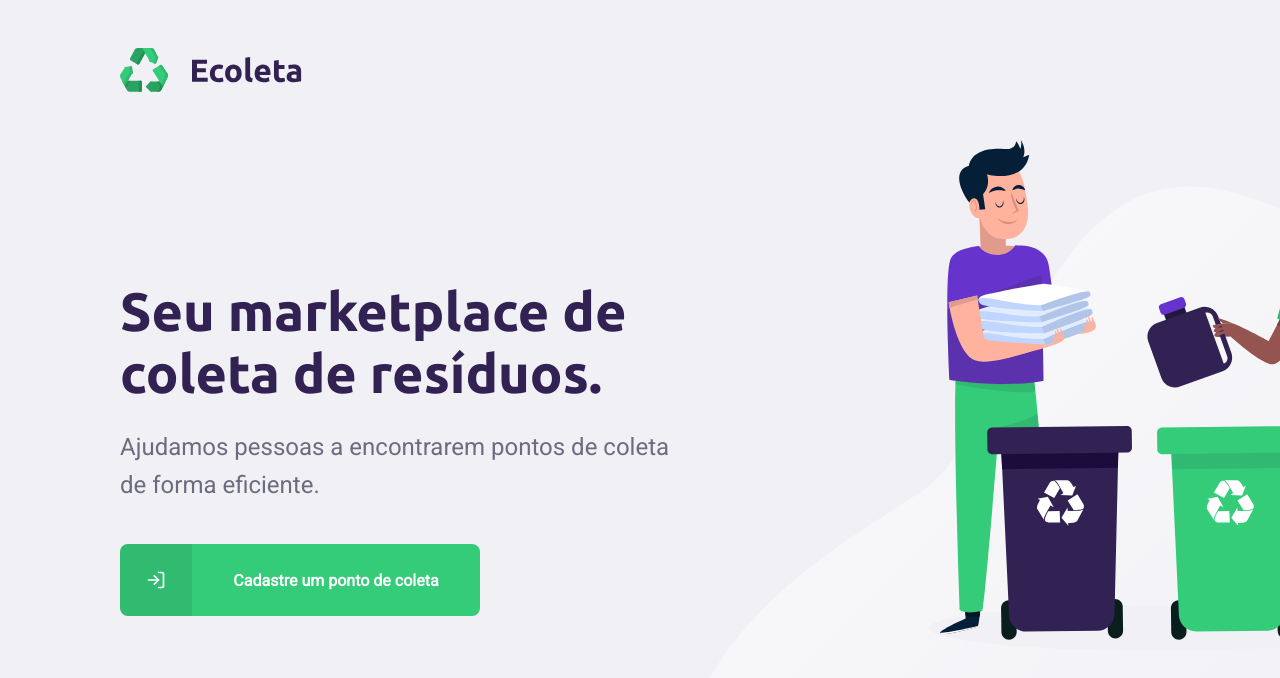
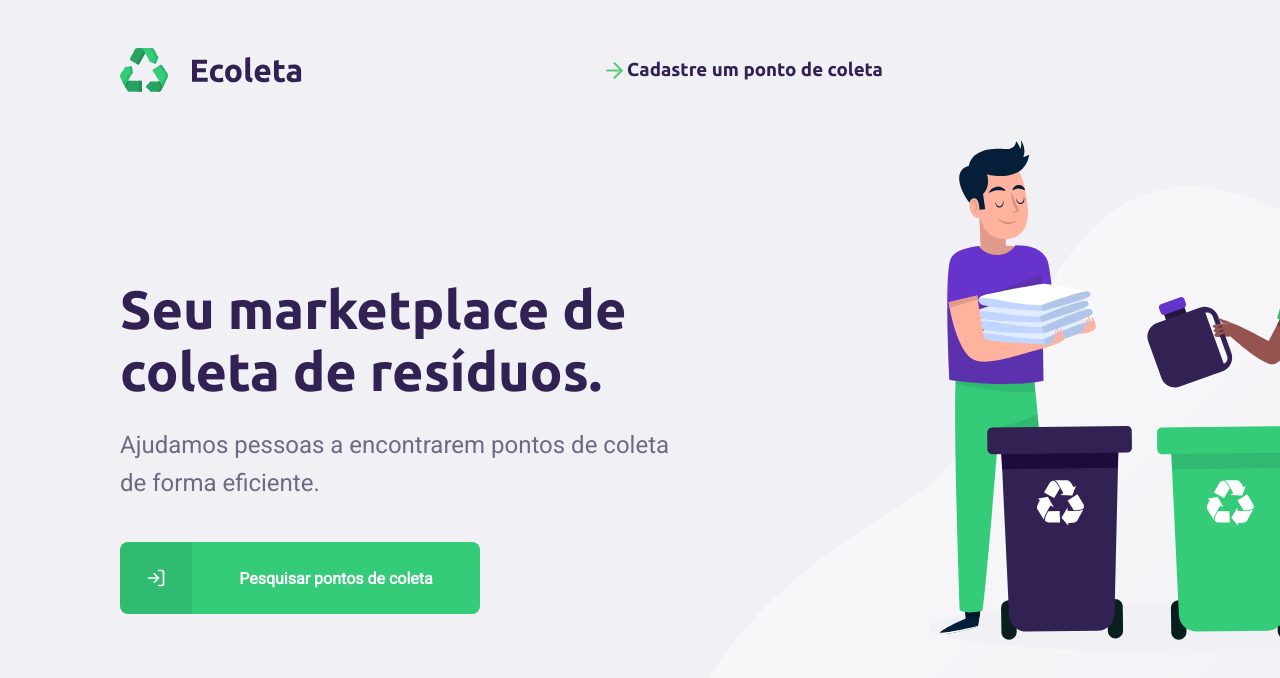
Before and after one commit to Note45/Ecoleta-NLW-1, a React (Create React App) app in the folder web/: page / in a window 1280 px wide. Shown: the top 678 px of the page. Built offline with nearby package versions, Linux system fonts and the light colour scheme.

Commit message:
Created button to search for a point in the home page

```diff
--- a/web/src/pages/CreatePoint/styles.css
+++ b/web/src/pages/CreatePoint/styles.css
@@ -1,13 +1,11 @@
 #page-create-point {
   width: 100%;
   max-width: 1100px;
-
   margin: 0 auto;
 }
 
 #page-create-point header {
   margin-top: 48px;
-
   display: flex;
   justify-content: space-between;
   align-items: center;
@@ -17,7 +15,6 @@
   color: var(--title-color);
   font-weight: bold;
   text-decoration: none;
-
   display: flex;
   align-items: center;
 }
--- a/web/src/pages/Home/index.tsx
+++ b/web/src/pages/Home/index.tsx
@@ -1,5 +1,5 @@
 import React from 'react';
-import { FiLogIn } from 'react-icons/fi';
+import { FiLogIn, FiArrowRight } from 'react-icons/fi';
 import { Link } from 'react-router-dom';
 
 import './styles.css';
@@ -12,17 +12,22 @@ const Home = () => {
       <div className='content'>
         <header>
           <img src={logo} alt='Ecoleta' />
+
+          <Link to="/create-point" className='createPointLink'>
+            <FiArrowRight size={25} color='#56cc7a'/>
+            <h3>Cadastre um ponto de coleta</h3>
+          </Link>
         </header>
 
         <main>
           <h1>Seu marketplace de coleta de resíduos.</h1>
           <p>Ajudamos pessoas a encontrarem pontos de coleta de forma eficiente.</p>
 
-          <Link to="/create-point">
+          <Link to="/search-point">
             <span>
               <FiLogIn />
             </span>
-            <strong>Cadastre um ponto de coleta</strong>
+            <strong>Pesquisar pontos de coleta</strong>
           </Link>
         </main>
       </div>
--- a/web/src/pages/Home/styles.css
+++ b/web/src/pages/Home/styles.css
@@ -17,13 +17,24 @@
 }
 
 #page-home .content header {
-  margin: 48px 0 0;
+  margin-top: 48px;
+  display: flex;
+  align-items: center;
+  justify-content: center;
+}
+
+#page-home .content header .createPointLink {
+  color: var(--title-color);
+  font-weight: bold;
+  text-decoration: none;
+  display: flex;
+  align-items: center;
+  margin-left: 300px;
 }
 
 #page-home .content main {
   flex: 1;
   max-width: 560px;
-
   display: flex;
   flex-direction: column;
   justify-content: center;
--- /dev/null
+++ b/web/src/pages/SearchPoint/index.tsx
@@ -0,0 +1,9 @@
+import React from 'react';
+
+const SearchPoint = () => {
+  return(
+    <h1>Página SearchPoint</h1>
+  );
+}
+
+export default SearchPoint;
--- a/web/src/routes.tsx
+++ b/web/src/routes.tsx
@@ -4,6 +4,7 @@ import { Route, BrowserRouter } from 'react-router-dom';
 import Home from './pages/Home';
 import CreatePoint from './pages/CreatePoint';
 import SuccessRegister from './pages/SuccessRegister';
+import SearchPoint from './pages/SearchPoint';
 
 const Routes = () => {
   return(
@@ -11,6 +12,7 @@ const Routes = () => {
       <Route component={Home} path='/' exact />
       <Route component={CreatePoint} path='/create-point' />
       <Route component={SuccessRegister} path='/success'/>
+      <Route component={SearchPoint} path='/search-point'/>
     </BrowserRouter>
   );
 }
```
